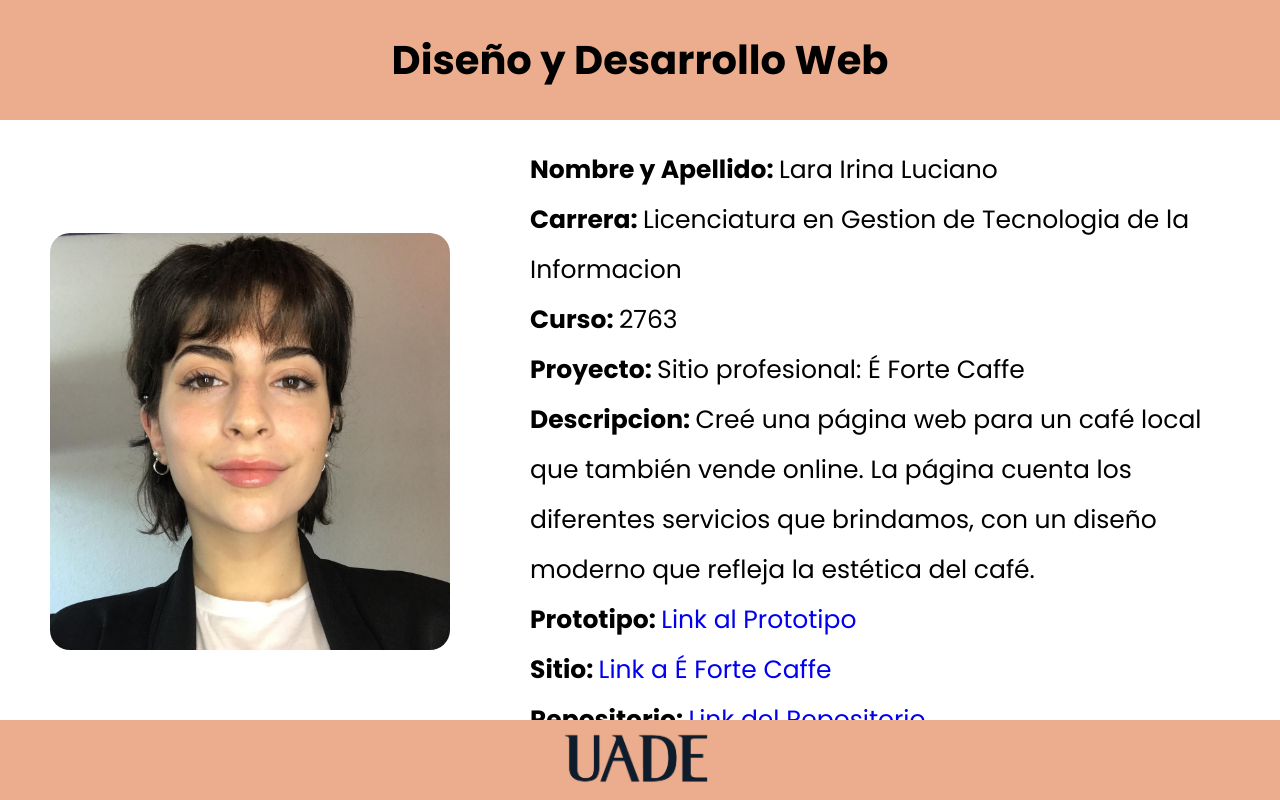
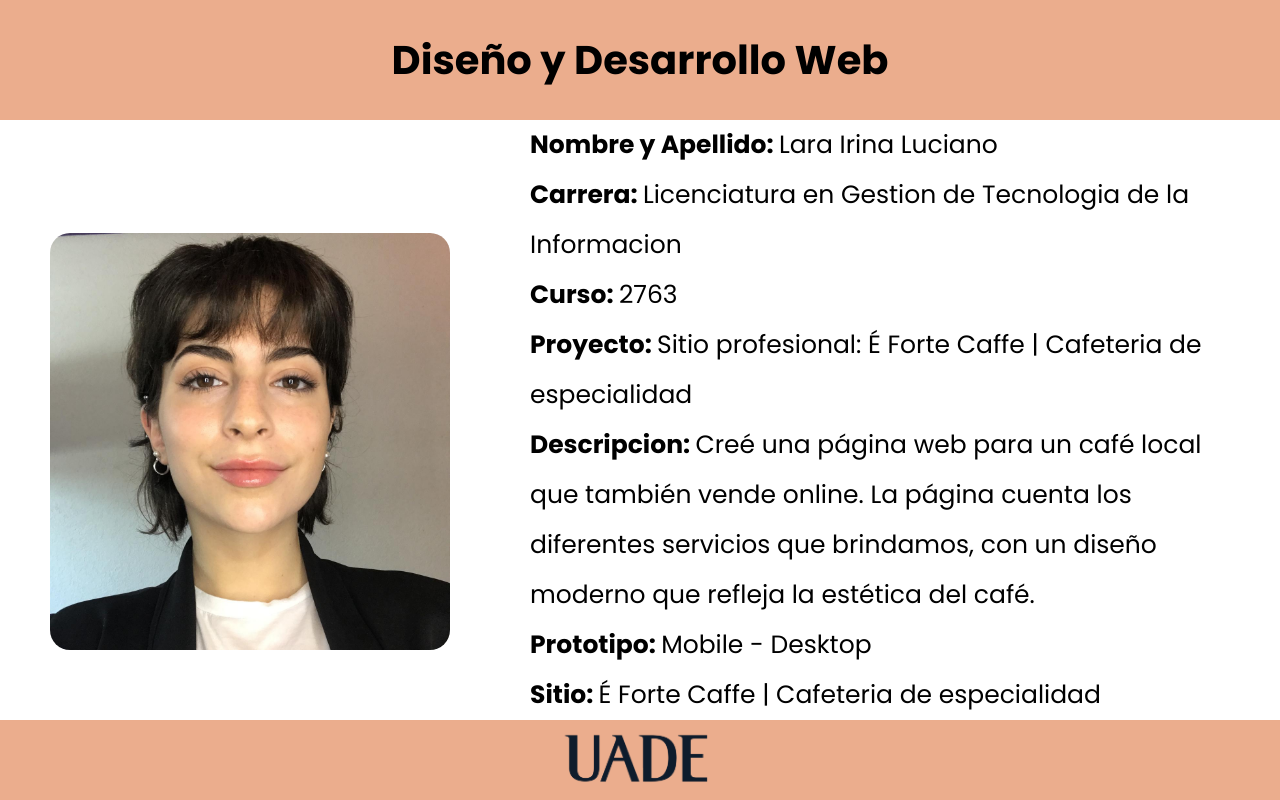
Before and after one commit to laraluciiano/Ficha-personal, a plain HTML site: page index.html in a window 1280 px wide. Drawn offline with Linux system fonts and the light colour scheme.

Commit message:
cambio en texto

```diff
--- a/index.html
+++ b/index.html
@@ -21,12 +21,16 @@
                 <p>Nombre y Apellido: <span>Lara Irina Luciano</span></p>
                 <p>Carrera: <span>Licenciatura en Gestion de Tecnologia de la Informacion</span></p>
                 <p>Curso: <span>2763</span></p>
-                <p>Proyecto: <span>Sitio profesional: É Forte Caffe</span></p>
+                <p>Proyecto: <span>Sitio profesional: É Forte Caffe | Cafeteria de especialidad</span></p>
                 <p>Descripcion: <span>Creé una página web para un café local que también vende online.
                     La página cuenta los diferentes servicios que brindamos, con un diseño moderno que refleja la estética del café.</span> </p>
-                <p>Prototipo: <span><a href="https://www.figma.com/file/Acv5oQsgefYSKQa4WEqvpE/Integradora-Dise%C3%B1o-Web?type=design&node-id=0%3A1&mode=design&t=iQO5tcyOn7JgGhHI-1">Link al Prototipo</a></span></p>
-                <p>Sitio: <span><a href="https://laraluciiano.github.io/Integradora---E-Forte-Caffe/">Link a É Forte Caffe</a></span></p>
-                <p>Repositorio: <span><a href="https://github.com/laraluciiano/Integradora---E-Forte-Caffe">Link del Repositorio</a></span> </p>
+                <p>Prototipo: <span><a
+                            href="https://www.figma.com/file/Acv5oQsgefYSKQa4WEqvpE/Integradora-Dise%C3%B1o-Web?type=design&node-id=0%3A1&mode=design&t=iQO5tcyOn7JgGhHI-1">Mobile
+                            - Desktop</a></span></p>
+                <p>Sitio: <span><a href="https://laraluciiano.github.io/Integradora---E-Forte-Caffe/">É Forte Caffe | Cafeteria de
+                            especialidad</a></span></p>
+                <p>Repositorio: <span><a href="https://github.com/laraluciiano/Integradora---E-Forte-Caffe">GitHub - Sitio
+                            Profesional</a></span> </p>
             </div>
         </div>
     </main>
--- a/styles.css
+++ b/styles.css
@@ -60,6 +60,9 @@ main {
     font-weight: normal;
 }
 
+.datos-content a {
+    color: #000000;
+}
 footer{
     background-color: #EBAD8D;
     height: 80px;
```
